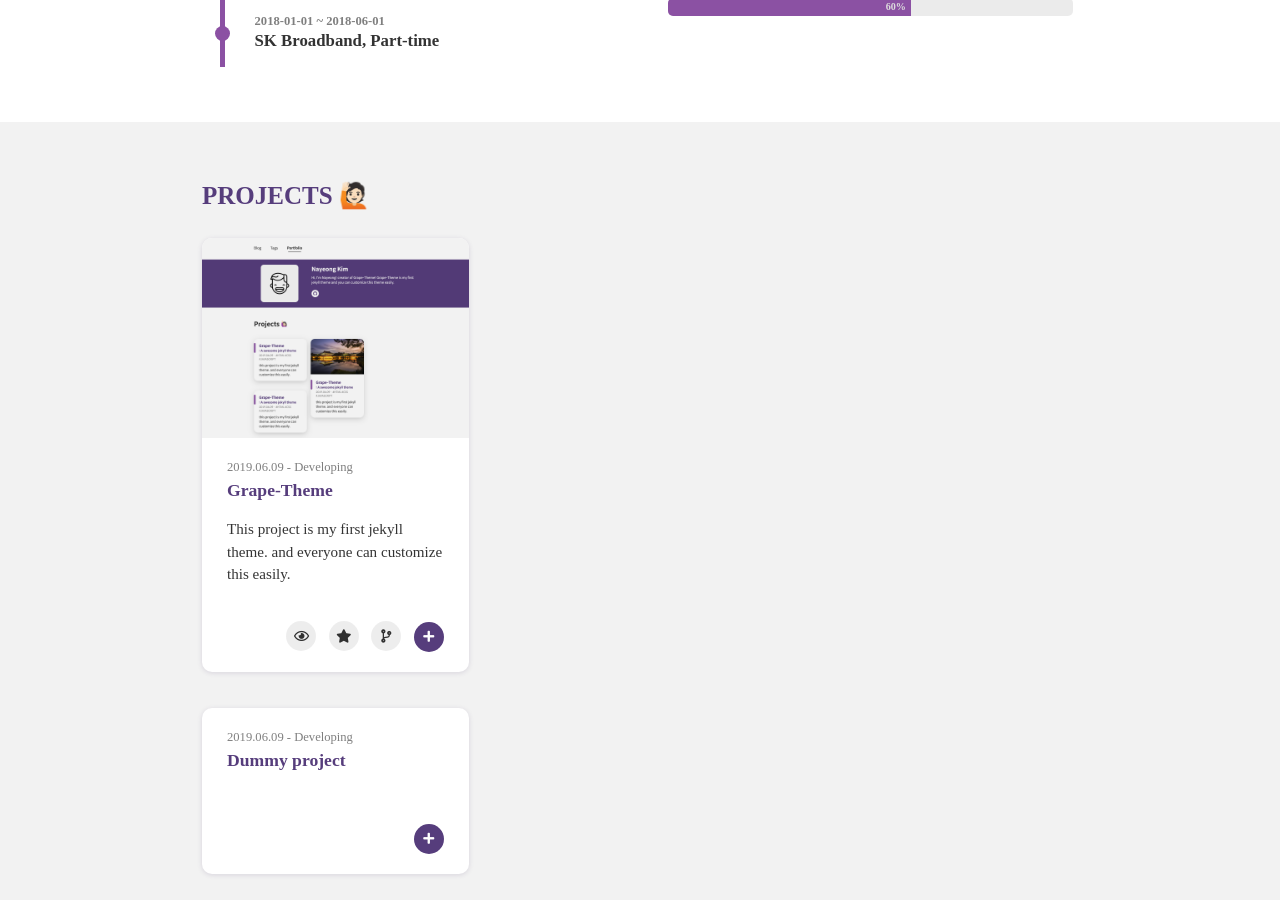
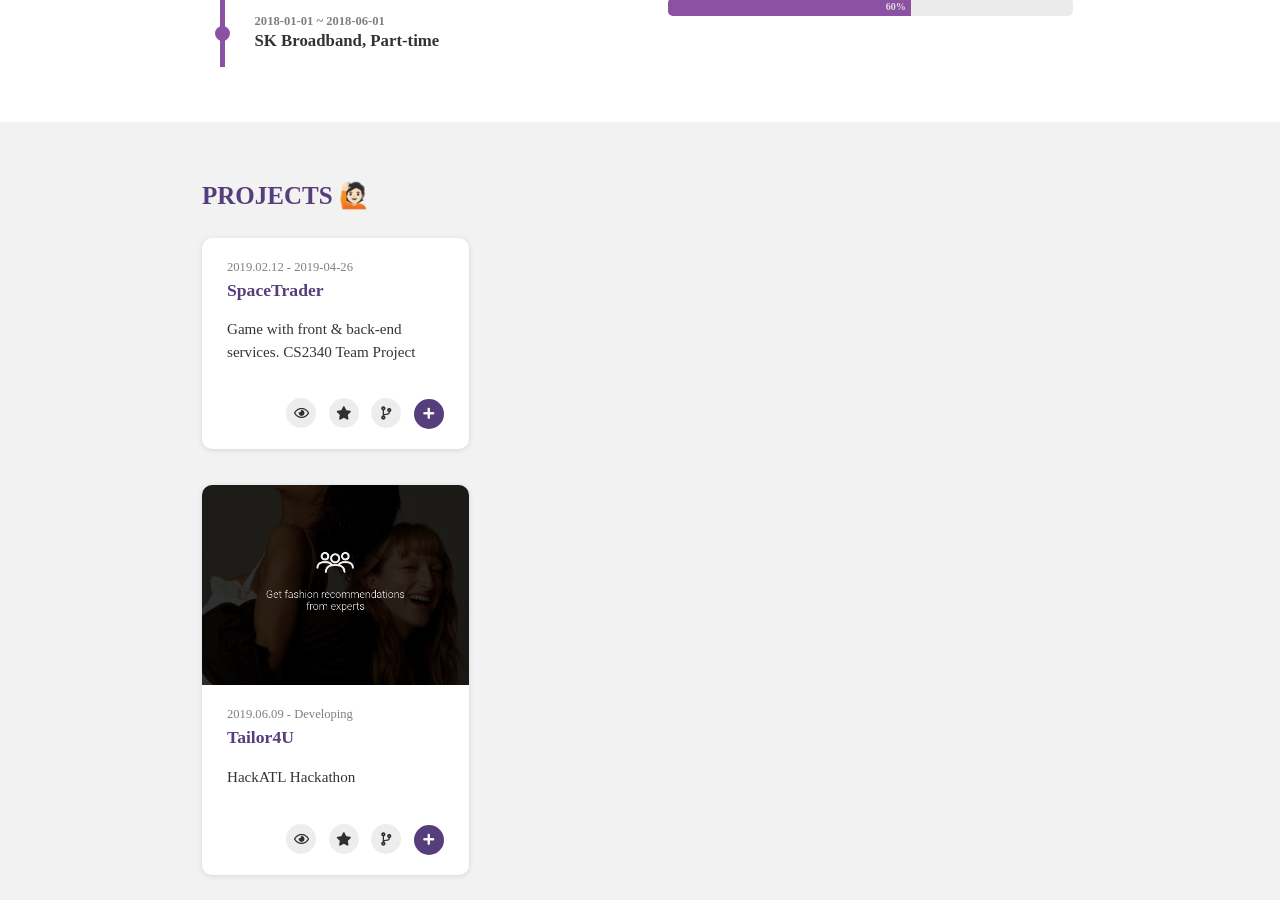
Before and after one commit to hwuiwon/hwuiwon.github.io, a Jekyll site: the page built from portfolio.html, in a window 1280 px wide and 900 px high, scrolled down 664 px. Built offline with Jekyll 4.4.1, drawn with Linux system fonts in a browser that asks for light colours; nearby versions of some CDN libraries; some web fonts are replaced.

Commit message:
Update projects.yml

```diff
--- a/_data/projects.yml
+++ b/_data/projects.yml
@@ -1,38 +1,30 @@
 - project :
     print : True # If 'False' is selected, it will not be displayed in 'home.html > aside > .proj-content'.
     modal : True # If 'True' is selected, modal can open in 'portfolio.html'.
-    url : https://github.com/naye0ng/Grape-Theme # Full URL
-    image : "portfolio.png" # path: assets/project/
-    date : 2019.06.09 - Developing
-    title : Grape-Theme
-    summary : A awesome jekyll theme!
-    description : This project is my first jekyll theme. and everyone can customize this easily.
+    url : https://github.com/hwuiwon/SpaceTrader # Full URL
+    image : # path: assets/project/
+    date : 2019.02.12 - 2019-04-26
+    title : SpaceTrader
+    summary : A simple Android game
+    description : Game with front & back-end services. CS2340 Team Project
     contents :
-        - title : 1. 블로그 첫 화면 구성
-          image : home.png
-          description : <li>Responsive Layout</li>
-            <li>User Profile</li>
-            <li>Tags</li>
-            <li>Projects</li>
-            <li>Pagination</li>
-        - title : 2. 태그 페이지
-          image : tags.png
-          description : <li>Responsive Layout</li>
-            <li>Tags</li>
-        - title : 3. 남은 개발 과제
+        - title : 1. Features
           image :
-          description : <li>project 부분 디자인 변경</li>
-            <li>favicon.ico, search 기능</li>
-            <li>OG Tag 추가</li>
-            <li>profile 이미지 효과</li>
-            <li>gem 배포</li>
+          description : <li>Game Configuration</li>
+            <li>Universe Creation</li>
+            <li>Trade Transaction</li>
+            <li>Travel Function & Fuel</li>
+            <li>Player Inventory</li>
+            <li>Random Events</li>
+            <li>Skill Points & Abilities</li>
+            <li>Purchase Ships</li>
 
 - project :
     print : True # If 'False' is selected, it will not be displayed in 'home.html > aside > .proj-content'.
     modal : True # If 'True' is selected, modal can open in 'portfolio.html'.
-    url :  # Full URL
-    image : # path: assets/project/
+    url : https://github.com/hwuiwon/Tailor4u
+    image : "t4u.png" # path: assets/project/
     date : 2019.06.09 - Developing
-    title : Dummy project
-    summary : This is Dummy
-    description :
+    title : Tailor4U
+    summary : Precise, Fashion Recommendation Only For Your Body.
+    description : HackATL Hackathon
```
